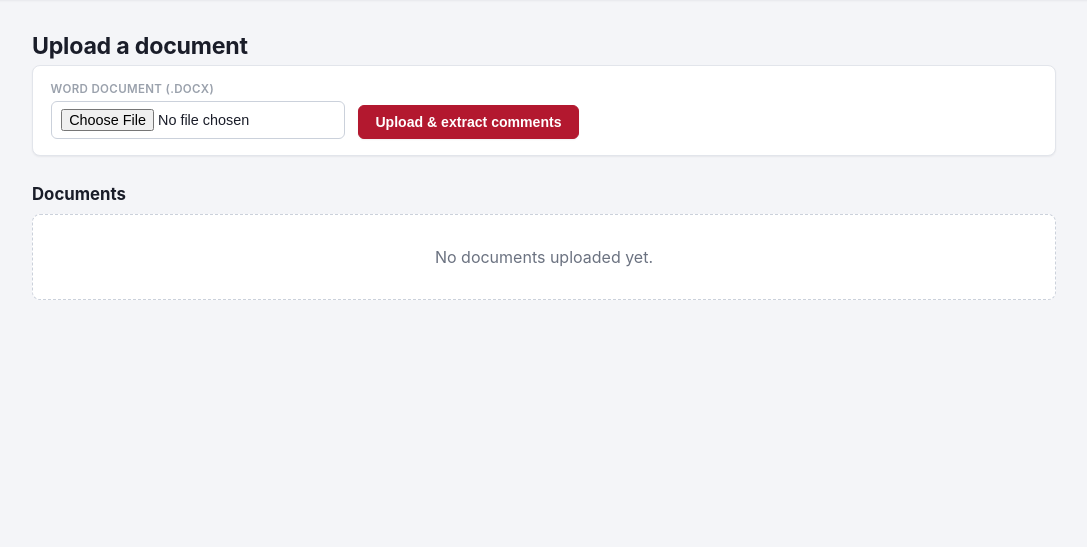
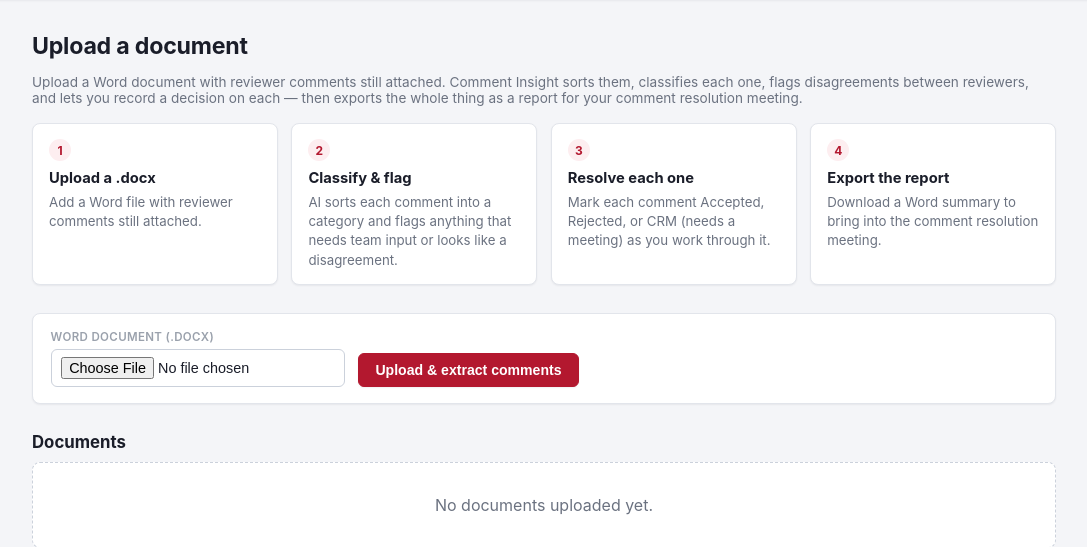
Before and after one commit to kwilkinson9/CommentInsight, a FastAPI app: page / in a window 1280 px wide. Shown: the part 65-612 px from the top of the page, without its empty margins (96-1183 px from the left). Run offline with FastAPI, Linux system fonts and the light colour scheme; data that the repository does not hold is empty.

Commit message:
Add an instructional section to the upload page
The index page was just an upload form and a table, with no
explanation of what the tool does or how the pieces fit together.
Added a short intro line plus a 4-step "how it works" strip (upload,
classify & flag, resolve, export) above the upload form, using the
existing card/badge visual language so it doesn't look bolted on.

Verified at desktop and narrow widths via Playwright; full test suite
still passes (50/50, template-only change).

Co-Authored-By: Claude Sonnet 5 <noreply@anthropic.com>
Claude-Session: https://claude.ai/code/session_0185uKDd9tAJhUkZUms3QXmS

```diff
--- a/app/templates/base.html
+++ b/app/templates/base.html
@@ -107,6 +107,46 @@
       align-items: start;
       gap: 1rem;
       flex-wrap: wrap;
+    }
+
+    .how-it-works {
+      display: grid;
+      grid-template-columns: repeat(4, 1fr);
+      gap: 0.85rem;
+      margin: 1.1rem 0 1.75rem;
+    }
+    .how-it-works-step {
+      background: var(--surface);
+      border: 1px solid var(--border);
+      border-radius: var(--radius);
+      padding: 0.9rem 1rem;
+      box-shadow: var(--shadow-sm);
+    }
+    .how-it-works-step .step-number {
+      display: inline-flex;
+      align-items: center;
+      justify-content: center;
+      width: 22px;
+      height: 22px;
+      border-radius: 50%;
+      background: var(--accent-bg);
+      color: var(--accent);
+      font-size: 0.75rem;
+      font-weight: 700;
+      margin-bottom: 0.5rem;
+    }
+    .how-it-works-step h3 {
+      margin: 0;
+      font-size: 0.92rem;
+    }
+    .how-it-works-step p {
+      margin: 0.35rem 0 0;
+      font-size: 0.83rem;
+      line-height: 1.45;
+      color: var(--muted);
+    }
+    @media (max-width: 720px) {
+      .how-it-works { grid-template-columns: 1fr 1fr; }
     }
 
     /* Comment cards */
--- a/app/templates/index.html
+++ b/app/templates/index.html
@@ -2,6 +2,35 @@
 {% block title %}Comment Insight{% endblock %}
 {% block content %}
   <h1>Upload a document</h1>
+  <p class="muted">
+    Upload a Word document with reviewer comments still attached. Comment Insight
+    sorts them, classifies each one, flags disagreements between reviewers, and
+    lets you record a decision on each &mdash; then exports the whole thing as a
+    report for your comment resolution meeting.
+  </p>
+
+  <div class="how-it-works">
+    <div class="how-it-works-step">
+      <span class="step-number">1</span>
+      <h3>Upload a .docx</h3>
+      <p>Add a Word file with reviewer comments still attached.</p>
+    </div>
+    <div class="how-it-works-step">
+      <span class="step-number">2</span>
+      <h3>Classify &amp; flag</h3>
+      <p>AI sorts each comment into a category and flags anything that needs team input or looks like a disagreement.</p>
+    </div>
+    <div class="how-it-works-step">
+      <span class="step-number">3</span>
+      <h3>Resolve each one</h3>
+      <p>Mark each comment Accepted, Rejected, or CRM (needs a meeting) as you work through it.</p>
+    </div>
+    <div class="how-it-works-step">
+      <span class="step-number">4</span>
+      <h3>Export the report</h3>
+      <p>Download a Word summary to bring into the comment resolution meeting.</p>
+    </div>
+  </div>
 
   {% if error %}
     <div class="error">{{ error }}</div>
```
